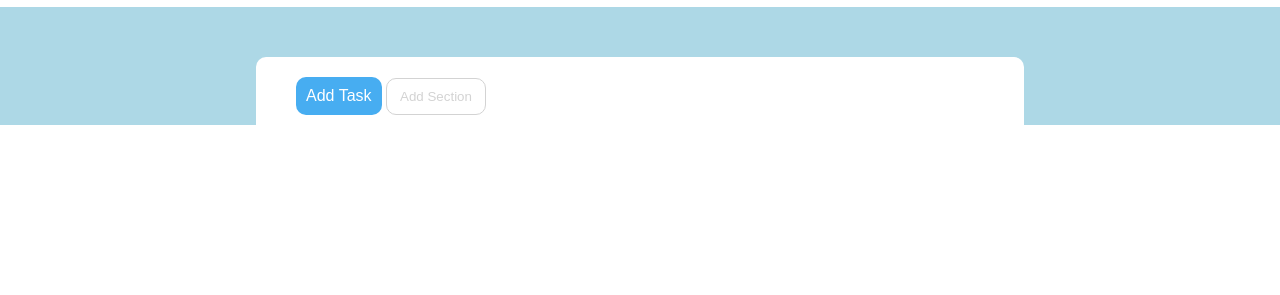
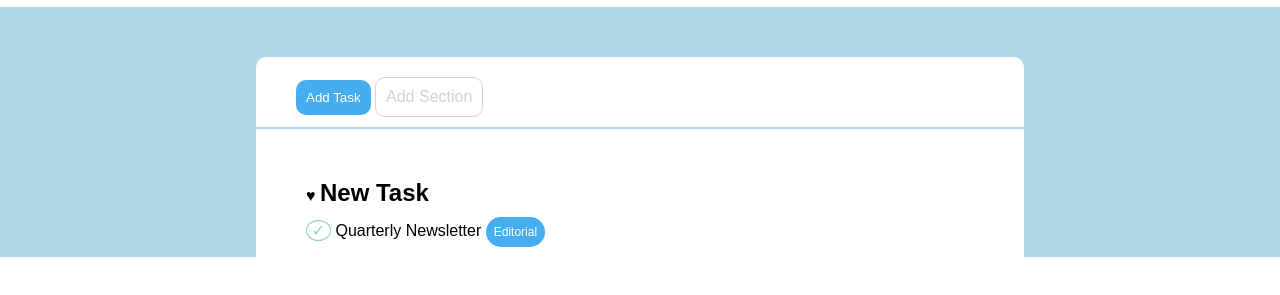
Before and after one commit to NelloRossi97/html-css-toboolist, a plain HTML site: page index.html in a window 1280 px wide. Shown: the part 93-388 px from the top of the page. Drawn offline with Linux system fonts and the light colour scheme.

Commit message:
first list added

```diff
--- a/css/style.css
+++ b/css/style.css
@@ -38,61 +38,107 @@ nav{
     border-radius: 10px 10px 0 0;
 }
 
-#add-section-box
-{
-    width: 100px;
+
+.add-task-btn{
+    border-radius: 10px;
+    border: none;
     padding: 10px;
-    border-radius: 10px;
-    border: 1px solid lightgrey;
     text-align: center;
 }
 
-::placeholder{
-    color: lightgrey;
-    opacity: 1;
+.add-section-btn{
+    border-radius: 10px;
+    border: 1px solid lightgrey;
+    padding: 10px;
+    text-align: center;
+    font-size: 16px;
+    color:lightgray;
+    background-color: white;
+}
+
+/* main sections */
+section{
+    width: 60%;
+    margin:2px auto 0px auto;
+    background-color: white;
+    padding: 20px 0 10px 50px;
+
+}
+
+h2{
+    display: inline-block;
+    margin-top: 30px;
+}
+ul{
+    list-style: none;
+    padding-top: 10px;
+}
+
+ul li{
+    display: inline-block;
+}
+
+.label{
+    display: inline-block;
+}
+
+.check{
+    display: inline-block;
+    border-radius: 50%;
+    width: 25px;
+    border: 1px solid #8cd1c0;
+    background-color: white;
+    text-align: center;
+}
+
+.label{
+    border-radius: 15px;
+    font-size: 12px;
+    padding: 8px;
+    text-align: center;
 }
 
 /* page colors */
-.blue-buttons{
+.blue-label{
     background-color: #47ADF1;
 }
 
-.q1-goals-buttons{
+.q1-goals-label{
     background-color: #9C72E4;
 }
 
-.recuiting-buttons{
+.recuiting-label{
     background-color: #64C0A9;
 }
 
-.mobile-buttons{
+.mobile-label{
     background-color: #f29e33;
 }
 
-.website-buttons{
+.website-label{
     background-color: #d863a1;
 }
 
-.sales-buttons{
+.sales-label{
     background-color: #b0c926;
 }
 
 .check-color{
-    background-color: #8cd1c0;
+    color: #8cd1c0;
 }
 
 .cross-color{
-    background-color: #EC564C;
+    color: #EC564C;
 }
 
-.buttons-text{
+.white-text{
     color: white;
-    font-size: 16px;
 }
 
-.buttons-style{
+
+
+/* .buttons-style{
     border: none;
     padding: 10px;
-    border-radius: 10px;
     text-align: center;
-}
+} */
--- a/index.html
+++ b/index.html
@@ -18,9 +18,22 @@
     <main>
         <div class="main-container">
             <nav>
-                <button class="add-task-btn blue-buttons buttons-text buttons-style">Add Task</button>
-                <input id="add-section-box" type="text" placeholder="Add Section">
+                <button class="add-task-btn blue-label white-text">Add Task</button>
+                <button class="add-section-btn">Add Section</button>
             </nav>
+            <section class="task-list">
+                <!-- First list -->
+                    &hearts; <h2>New Task</h2>
+                    <ul>
+                        <li>
+                            <div class="check check-color">&check;</div>
+                            <span> Quarterly Newsletter</span>
+                            <div class="label blue-label white-text">Editorial</div>
+                        </li>
+                    </ul>
+                <!-- /First list -->
+
+            </section>
         </div>
     </main>
 
```
